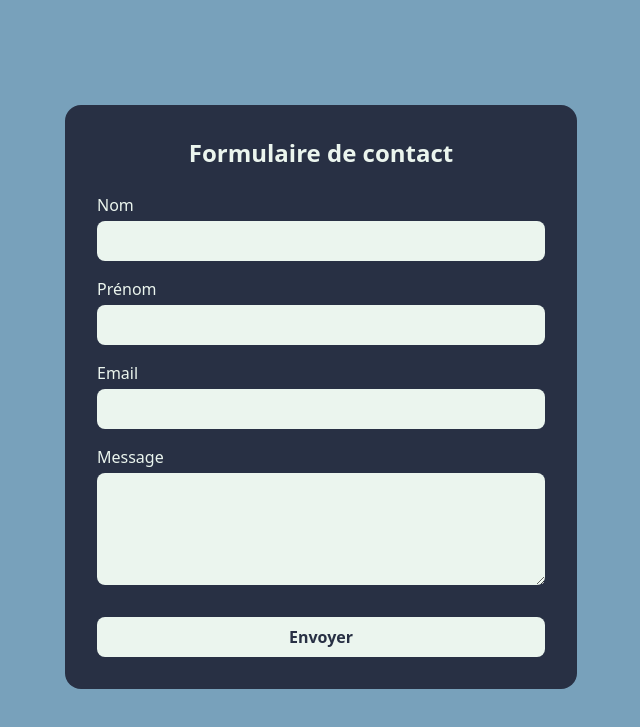
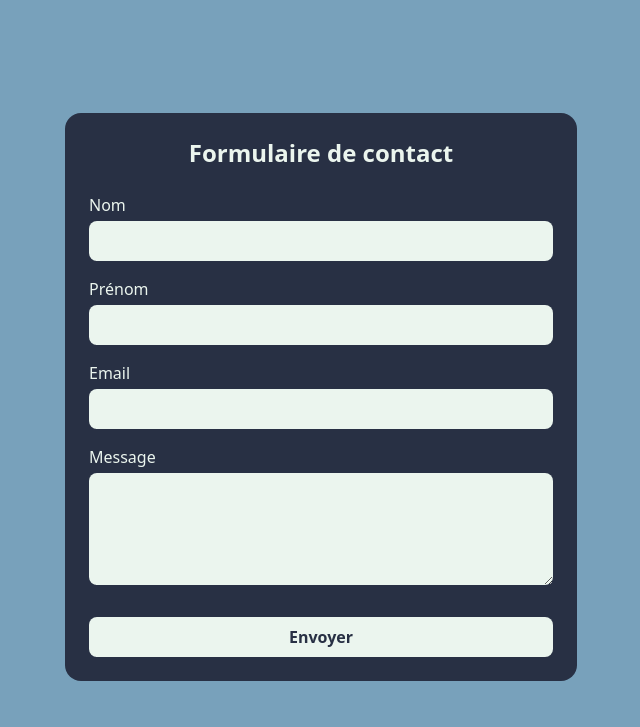
Before and after one commit to LaWass1864/Portfolio, a plain HTML site: page index.html in a window 1280 px wide. Shown: the part 1195-1922 px from the top of the page, without its empty margins (159-799 px from the left). Drawn offline with nearby package versions, Linux system fonts and the light colour scheme.

Commit message:
commit sur la nouvelle branche

```diff
--- a/index.html
+++ b/index.html
@@ -101,7 +101,7 @@
             </div>
         </section>
         <section class="flex items-center justify-center min-h-screen" id="contact">
-            <div class="w-full max-w-lg rounded-2xl bg-[#283044] p-8">
+            <div class="w-full max-w-lg rounded-2xl bg-[#283044] p-6">
                 <h2 class="text-2xl font-bold text-[#EBF5EE] mb-6 text-center">Formulaire de contact</h2>
                 <form action="#" method="POST" class="space-y-4">
 
```
